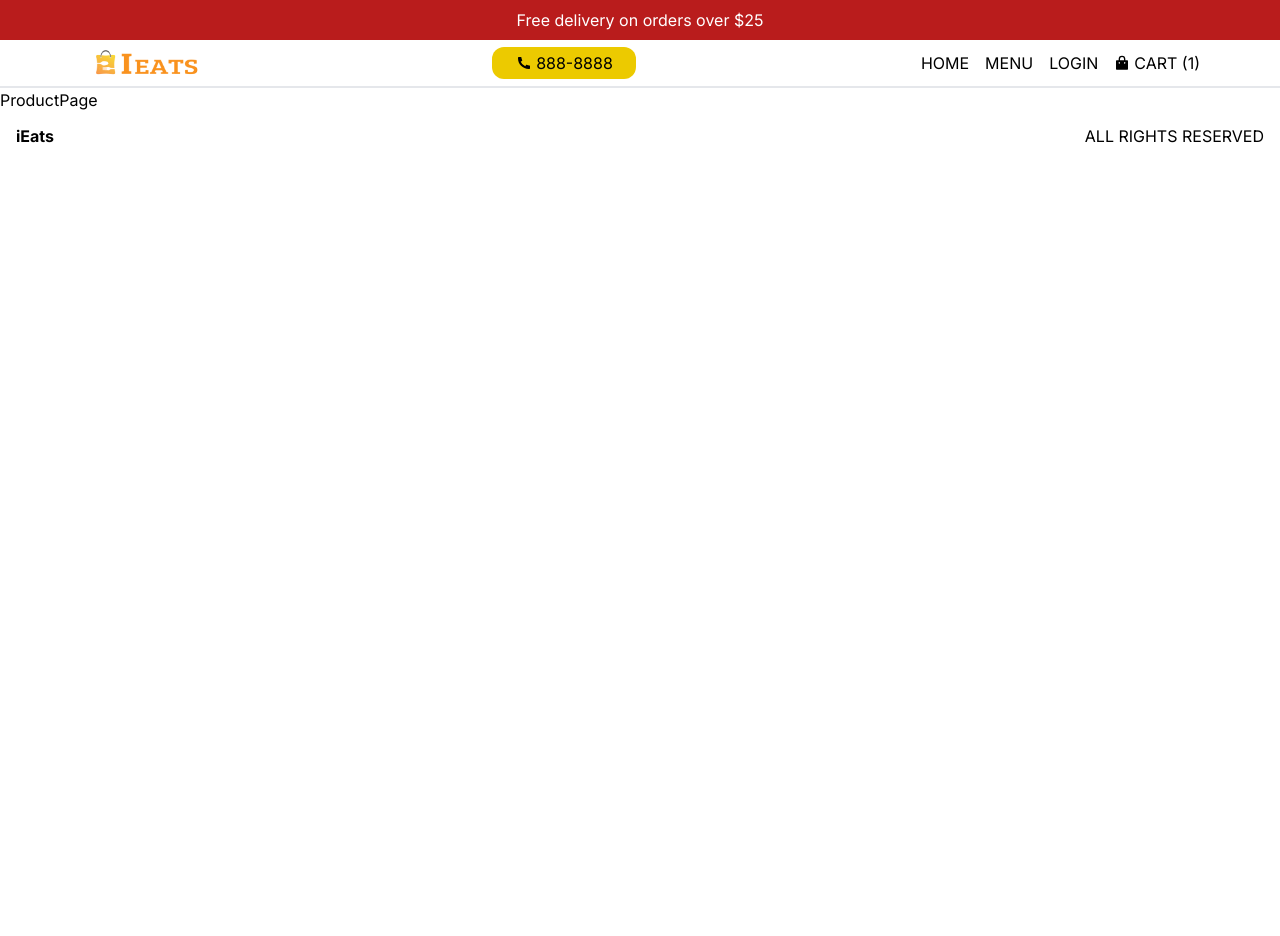
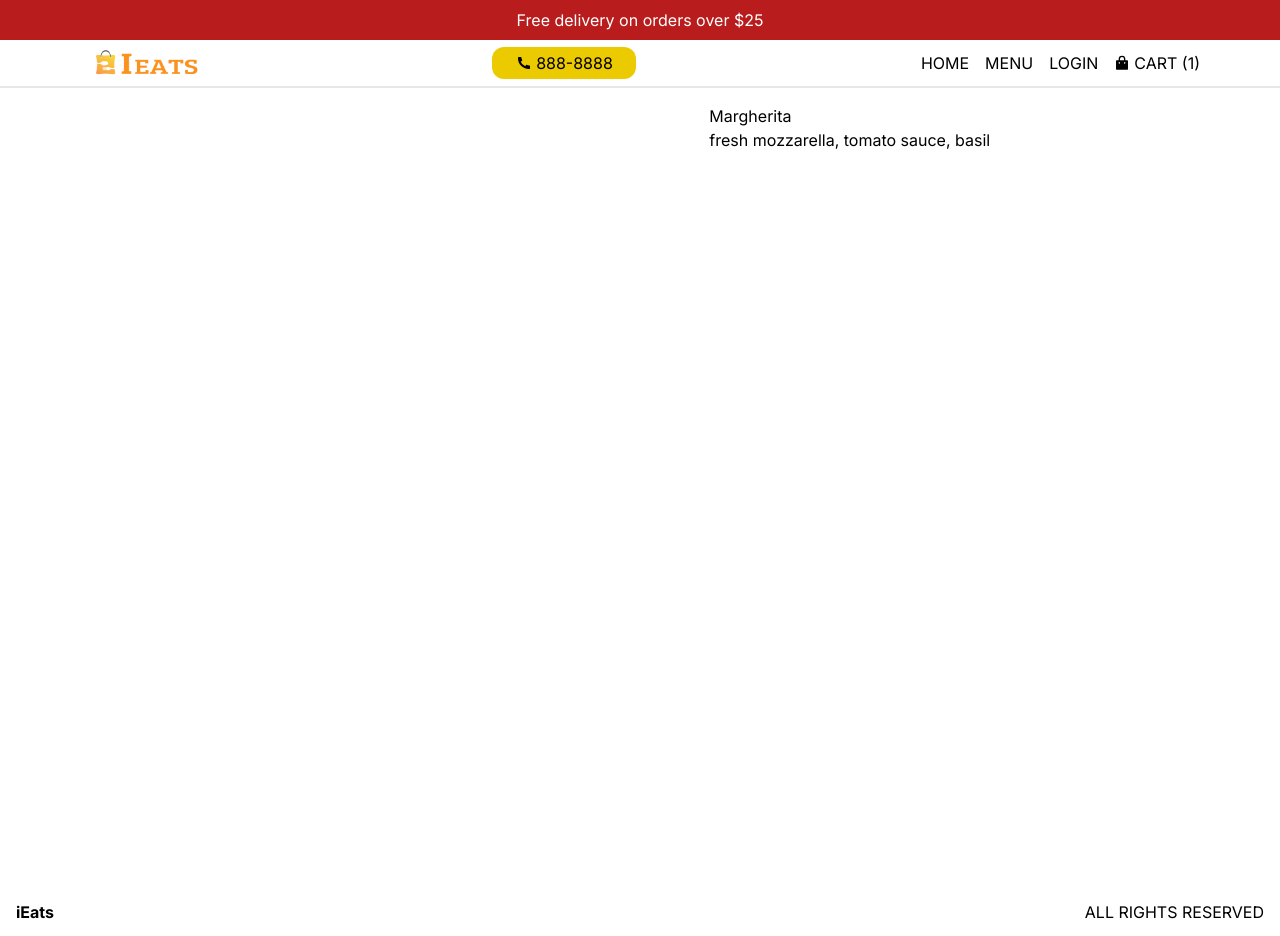
Before and after one commit to feliceforgione/iEats2, a Next.js app: page /product/1 in a window 1280 px wide. Before the commit the page ends 800 px from the top, so only its background shows below. Built offline with nearby package versions, Linux system fonts and the light colour scheme.

Commit message:
Updated Product page

```diff
--- a/src/app/product/[id]/page.tsx
+++ b/src/app/product/[id]/page.tsx
@@ -1,7 +1,26 @@
+import { singleProduct } from "@/data";
+import Image from "next/image";
 import React from "react";
 
 function ProductPage() {
-  return <div>ProductPage</div>;
+  return (
+    <div className="p-4 lg:px-20 h-screen flex flex-col justify-around md:flex-row">
+      <div className="relative">
+        {singleProduct.img && (
+          <Image
+            src={singleProduct.img}
+            alt=""
+            className="object-contain"
+            fill
+          />
+        )}
+      </div>
+      <div>
+        <h1>{singleProduct.title}</h1>
+        <p>{singleProduct.description}</p>
+      </div>
+    </div>
+  );
 }
 
 export default ProductPage;
--- a/src/data.ts
+++ b/src/data.ts
@@ -122,6 +122,24 @@ export const pizza: Products = [
   },
 ];
 
+export const singleProduct: Product = {
+  id: 1,
+  title: "Margherita",
+  description: "fresh mozzarella, tomato sauce, basil",
+  img: "/images/food/margherita.png",
+  price: 11,
+  options: [
+    {
+      title: "Personal",
+      additionalPrice: 0,
+    },
+    {
+      title: "Large",
+      additionalPrice: 7,
+    },
+  ],
+};
+
 type Menu = {
   id: number;
   slug: string;
```
